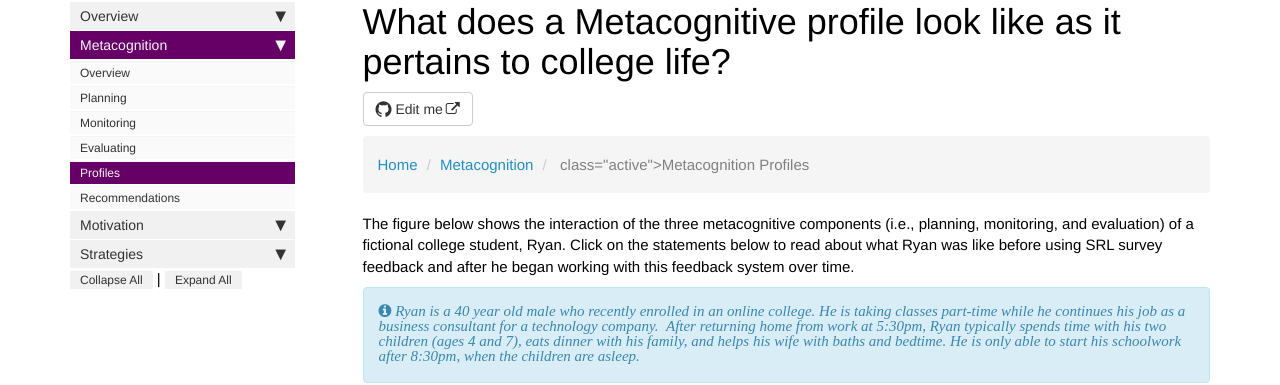
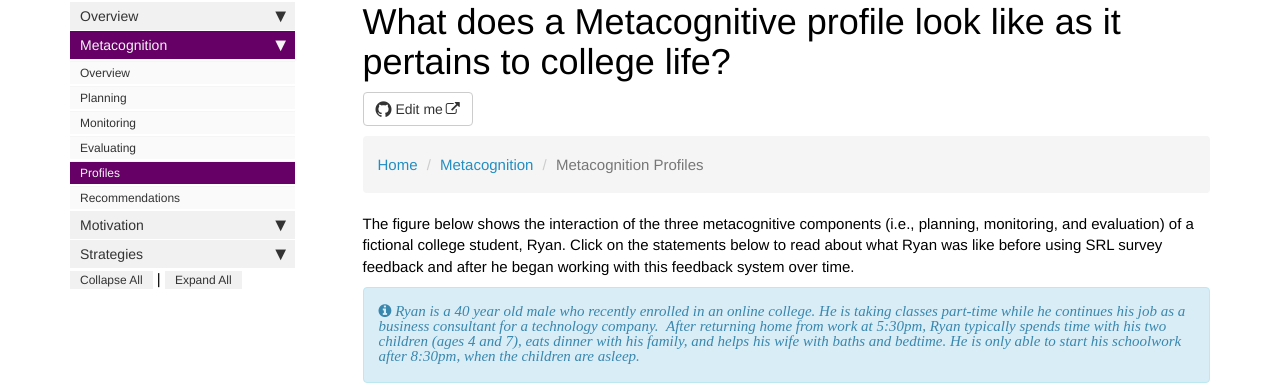
Before and after one commit to dfranklin02/SRL, a Jekyll site: the page built from docs/pages/metacognition/metacognition_profile.md, in a window 1280 px wide and 900 px high. Shown: the part 109-494 px from the top of the window. Built offline with Jekyll 4.4.1, drawn with Linux system fonts in a browser that asks for light colours; nearby versions of some CDN libraries; comment, search, counter and statistics services are not loaded.

Commit message:
Update metacognition_profile.md

```diff
--- a/docs/pages/metacognition/metacognition_profile.md
+++ b/docs/pages/metacognition/metacognition_profile.md
@@ -11,7 +11,7 @@ toc: false
 <ul class="breadcrumb">
     <li><a href="index.html">Home</a></li>
     <li><a href="metacognition.html">Metacognition</a></li>
-    <li> class="active">Metacognition Profiles</li>
+    <li class="active">Metacognition Profiles</li>
 </ul>
 
 The figure below shows the interaction of the three metacognitive components (i.e., planning, monitoring, and evaluation) of a fictional college student, Ryan. Click on the statements below to read about what Ryan was like before using SRL survey feedback and after he began working with this feedback system over time.
```
